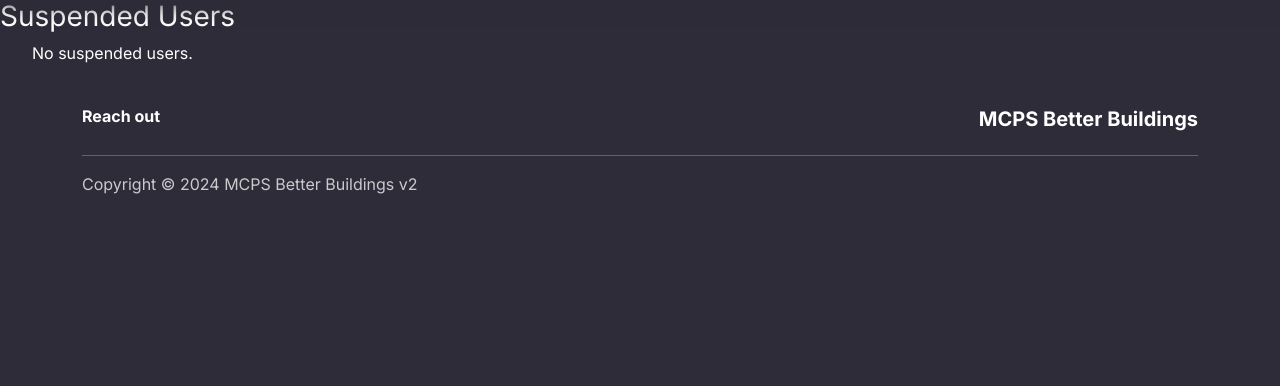
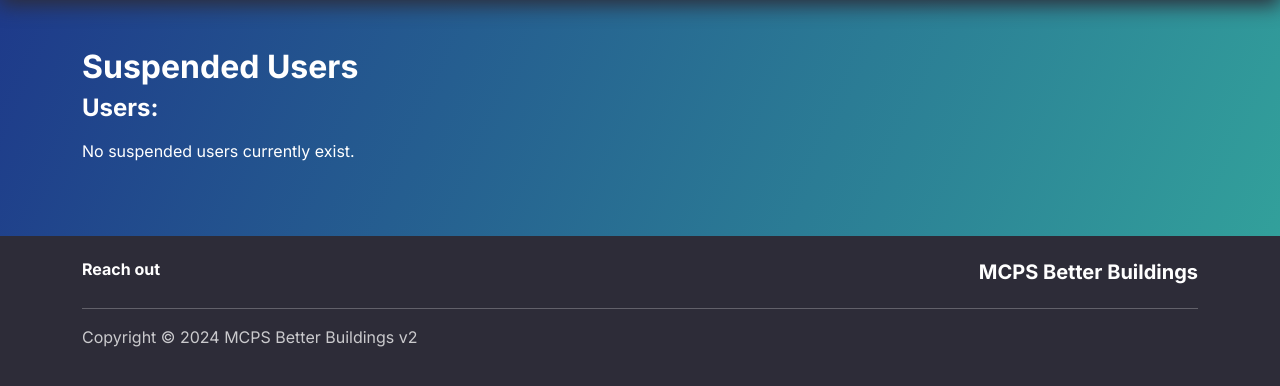
Before and after one commit to Scorchify/Better-Buildings, a Django app: page /accounts/suspended_users/ in a window 1280 px wide. Shown: the part 58-444 px from the top of the page. Run offline with Django 5.2, Linux system fonts and the light colour scheme; a user stored in the database is signed in; data comes from the database, SQL or seed files in the repository; data that the repository does not hold is empty; some libraries are stand-ins or nearby versions.

Commit message:
please work omg

```diff
--- a/accounts/templates/accounts/suspended_users.html
+++ b/accounts/templates/accounts/suspended_users.html
@@ -1,30 +1,46 @@
-{% extends 'better_buildings/base.html' %}
-
+{% extends "better_buildings/base.html" %}
+{% load static %}
 {% block content %}
-<div class="box2">
-  <h3>Suspended Users</h3>
-  <ul class="user-list">
+  <section class="py-5 nice-bg">
+    <div class="container">
+      <h2 class="fw-bold">Suspended Users</h2>
+      <div class="row mb-4">
+        <div class="col">
+          <h4 class="mb-3 fw-bold">Users:</h4>
           {% for user in suspended_users %}
-      <li class="user-item">
-        <div class="user-content">
-          <div class="user-info">
-            <div class="user-name">{{ user.username }}</div>
-            <div class="user-email">{{ user.email }}</div>
+          <div class="row g-0 d-flex mb-3">
+            <div class="col pt-1 pb-3 px-2 text-dark bg-light" style="border-radius: 10px;">
+              {{ user.username }}
             </div>
-          <div class="user-actions">
-            <a href="{% url 'user_profile' user.id %}" class="btn btn-secondary">
-              <i class="bi bi-person"></i> View Profile
+            <div class="col-3 col-lg-auto d-flex align-items-center d-none d-md-flex px-3 text-light bg-dark ms-2" style="border-radius: 10px; border-style: solid; border-color: var(--bs-secondary-bg);">
+              {{ user.email }}
+            </div>
+            <!-- edit button (collapsed) -->
+            <div class="col-auto d-flex justify-content-center align-items-center justify-content-xl-center align-items-xl-center px-2 ms-2 nice-button" style="height: 40px;">
+              <a href="{% url 'user_profile' user.id %}">
+                <svg class="bi bi-pencil-square text-light" xmlns="http://www.w3.org/2000/svg" width="1em" height="1em" fill="currentColor" viewBox="0 0 16 16" style="font-size: 26px;">
+                  <path d="M15.502 1.94a.5.5 0 0 1 0 .706L14.459 3.69l-2-2L13.502.646a.5.5 0 0 1 .707 0l1.293 1.293zm-1.75 2.456-2-2L4.939 9.21a.5.5 0 0 0-.121.196l-.805 2.414a.25.25 0 0 0 .316.316l2.414-.805a.5.5 0 0 0 .196-.12l6.813-6.814z"></path>
+                  <path fill-rule="evenodd" d="M1 13.5A1.5 1.5 0 0 0 2.5 15h11a1.5 1.5 0 0 0 1.5-1.5v-6a.5.5 0 0 0-1 0v6a.5.5 0 0 1-.5.5h-11a.5.5 0 0 1-.5-.5v-11a.5.5 0 0 1 .5-.5H9a.5.5 0 0 0 0-1H2.5A1.5 1.5 0 0 0 1 2.5z"></path>
+                </svg>
               </a>
-            <form method="post" action="{% url 'unsuspend_user' user.id %}" style="display:inline;">
+            </div>
+            <div class="col-2 col-md-auto d-flex justify-content-center align-items-center justify-content-xl-center align-items-xl-center me-2" style="height: 40px;">
+              <form method="post" action="{% url 'unsuspend_user' user.id %}" class="w-100">
                 {% csrf_token %}
-              <button type="submit" class="btn btn-warning">Unsuspend User</button>
+                <button class="btn btn-primary px-2 w-100 nice-button" type="submit" name="resolve" style="border: 3px solid rgb(255,255,255)">
+                  <svg class="bi bi-check-square text-light" xmlns="http://www.w3.org/2000/svg" width="1em" height="1em" fill="currentColor" viewBox="0 0 16 16" style="font-size: 26px;">
+                    <path d="M14 1a1 1 0 0 1 1 1v12a1 1 0 0 1-1 1H2a1 1 0 0 1-1-1V2a1 1 0 0 1 1-1zM2 0a2 2 0 0 0-2 2v12a2 2 0 0 0 2 2h12a2 2 0 0 0 2-2V2a2 2 0 0 0-2-2z"></path>
+                    <path d="M10.97 4.97a.75.75 0 0 1 1.071 1.05l-3.992 4.99a.75.75 0 0 1-1.08.02L4.324 8.384a.75.75 0 1 1 1.06-1.06l2.094 2.093 3.473-4.425a.235.235 0 0 1 .02-.022z"></path>
+                  </svg>
+                </button>
               </form>
             </div>
           </div>
-      </li>
           {% empty %}
-      <p>No suspended users.</p>
+            <p>No suspended users currently exist.</p>
           {% endfor %}
-  </ul>
         </div>
+      </div>
+    </div>
+  </section>
 {% endblock content %}
```
Also changed, not shown: better_buildings/templates/better_buildings/manage_areas.html (+9 -2 lines). Lines whose indentation alone changed are shown as unchanged.
